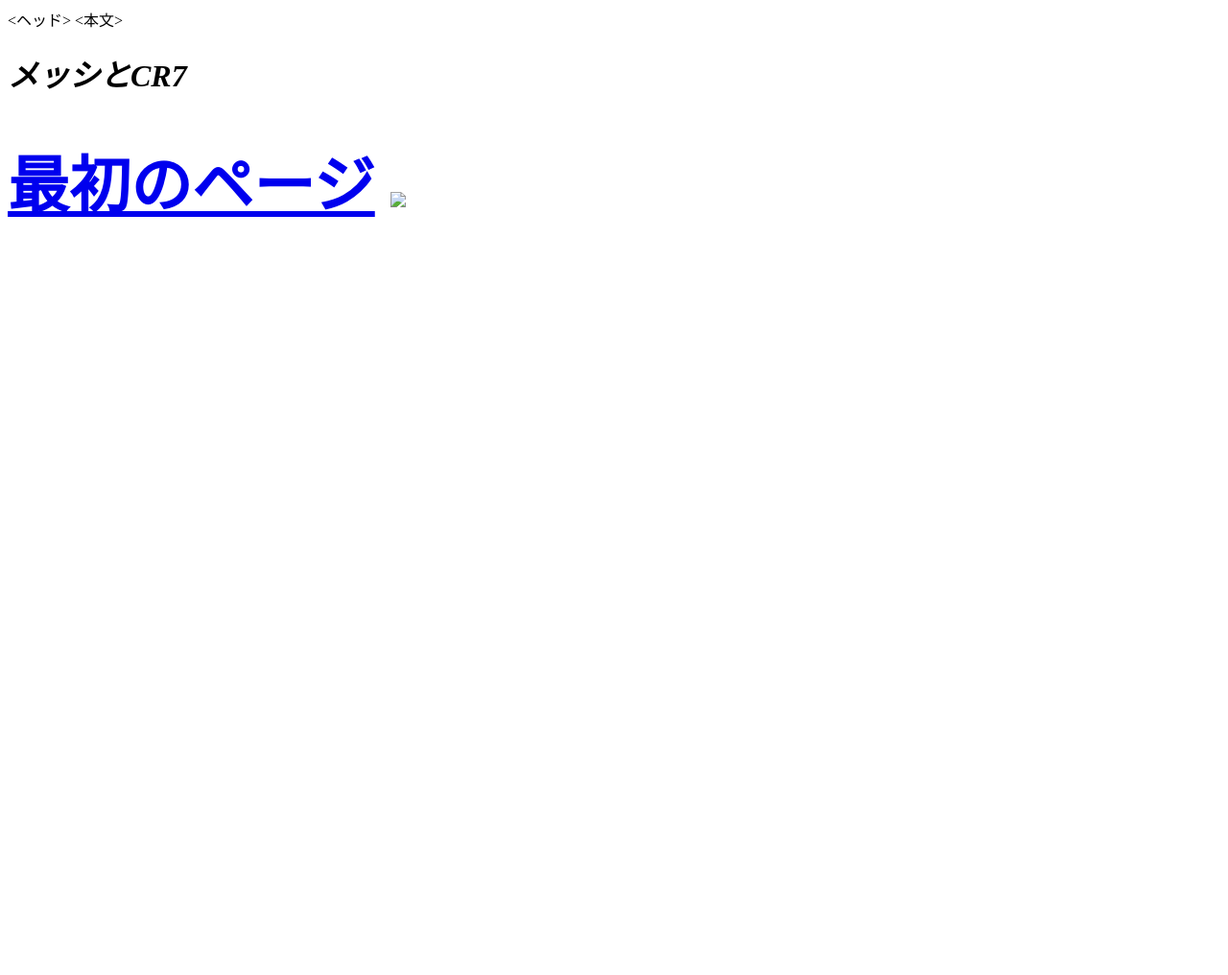
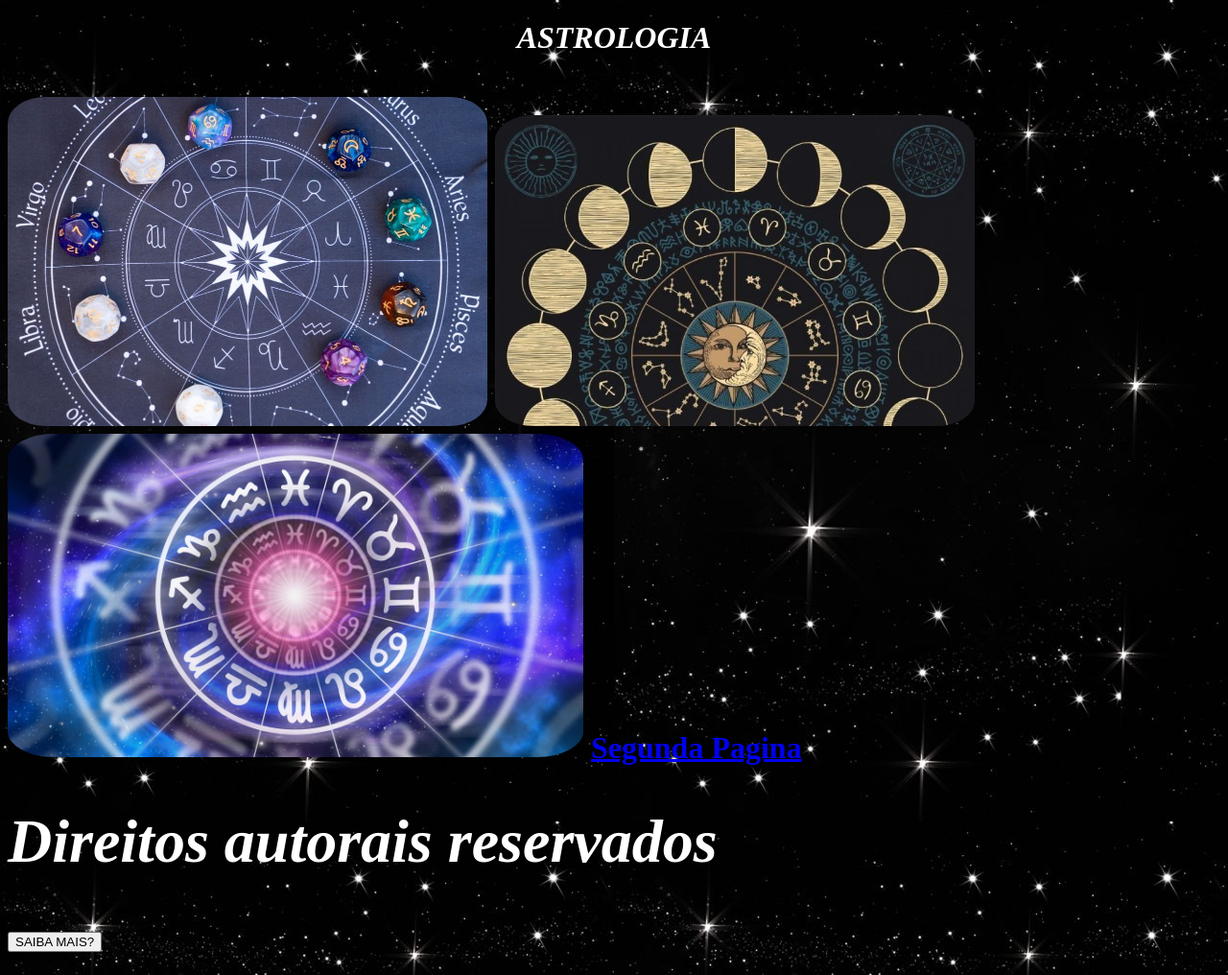
Before and after one commit to Gabrielloro/https-smigol.com.br, a plain HTML site: page index.html in a window 1280 px wide. Shown: the whole page at 96% size. Before the commit the page ends 800 px from the top, so only its background shows below. Drawn offline with Linux system fonts and the light colour scheme.

Commit message:
Upload de arquivos do site

```diff
--- a/index.html
+++ b/index.html
@@ -1,13 +1,34 @@
 <!DOCTYPE html>
 
 <html>
-    <ヘッド>
-        <link rel="スタイルシート" href="estilo.css">
-    <title>第 2 ページ 占星術</title>
+    <head>
+	<style>
+img {
+    border-radius: 8%;
+    border-left: 10%;
+}
+img {
+    border-bottom: 50%;
+}
+		</style>
+        <link rel="stylesheet" href="estilo.css">
+        <title>Pagina 1</title>
     </head>
-<本文>
-    <h1><i>メッシとCR7<h1> </i>
-<a href="Teste2.html">最初のページ</a>
-<img src="img01.jpg">
-</本文>
+<body background="img08.jpg" width="1045x101312">
+<font color="white">
+    <h1><center><i>ASTROLOGIA<h1></center></i>
+<img src="img05.jpg" width="500x400" alt="ASTROLOGIA">
+
+<img src="img09.jpg" width="500x590" alt="ASTROLOGIA">
+
+<img src="img10.jpg" width="600x590" alt="ASTROLOGIA">
+<a href="teste3.html">Segunda Pagina</a>
+</body>
+<footer>
+    <h1><i>Direitos autorais reservados</h1><i>
+        <form method="get" action="https://www.correiobraziliense.com.br/cbradar/esses-sao-os-signos-mais-reservados-do-zodiaco/">
+
+         <button>SAIBA MAIS?</button><form></form>
+</footer>
+
 </html>
```
